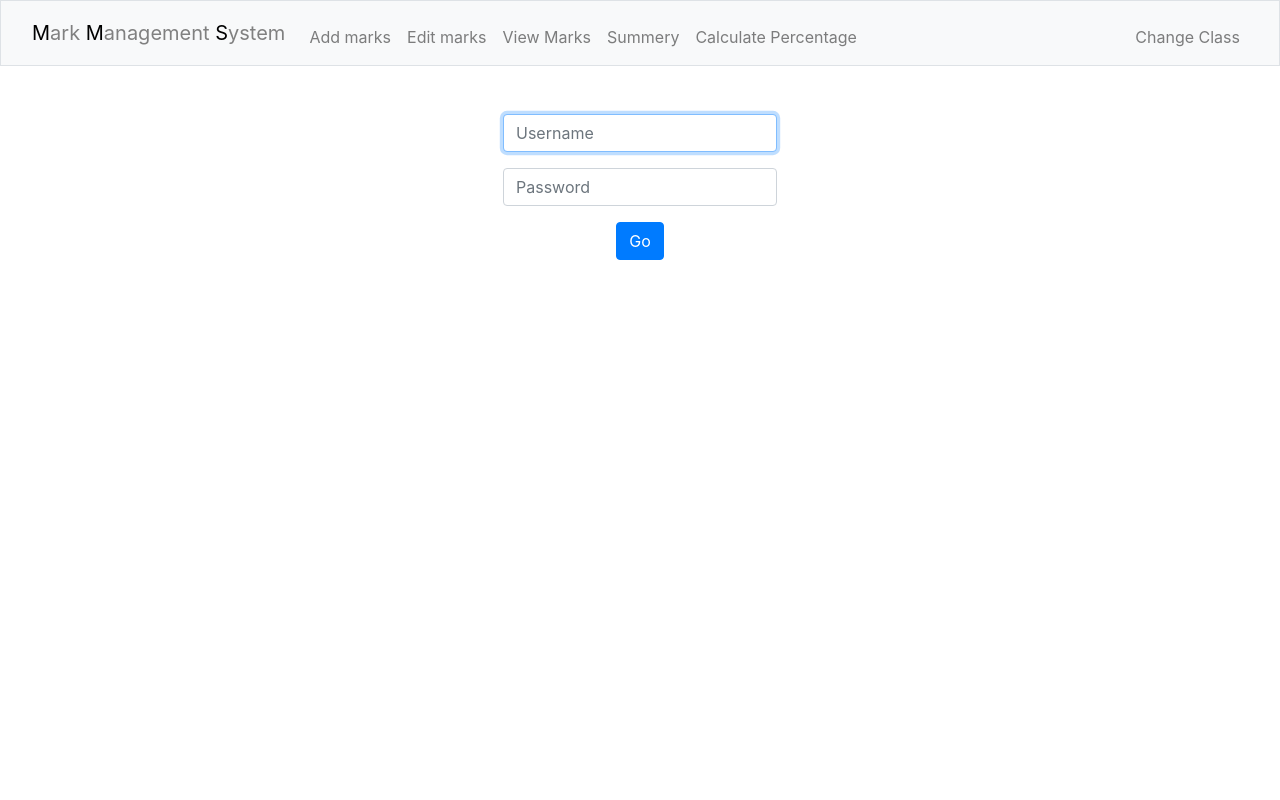
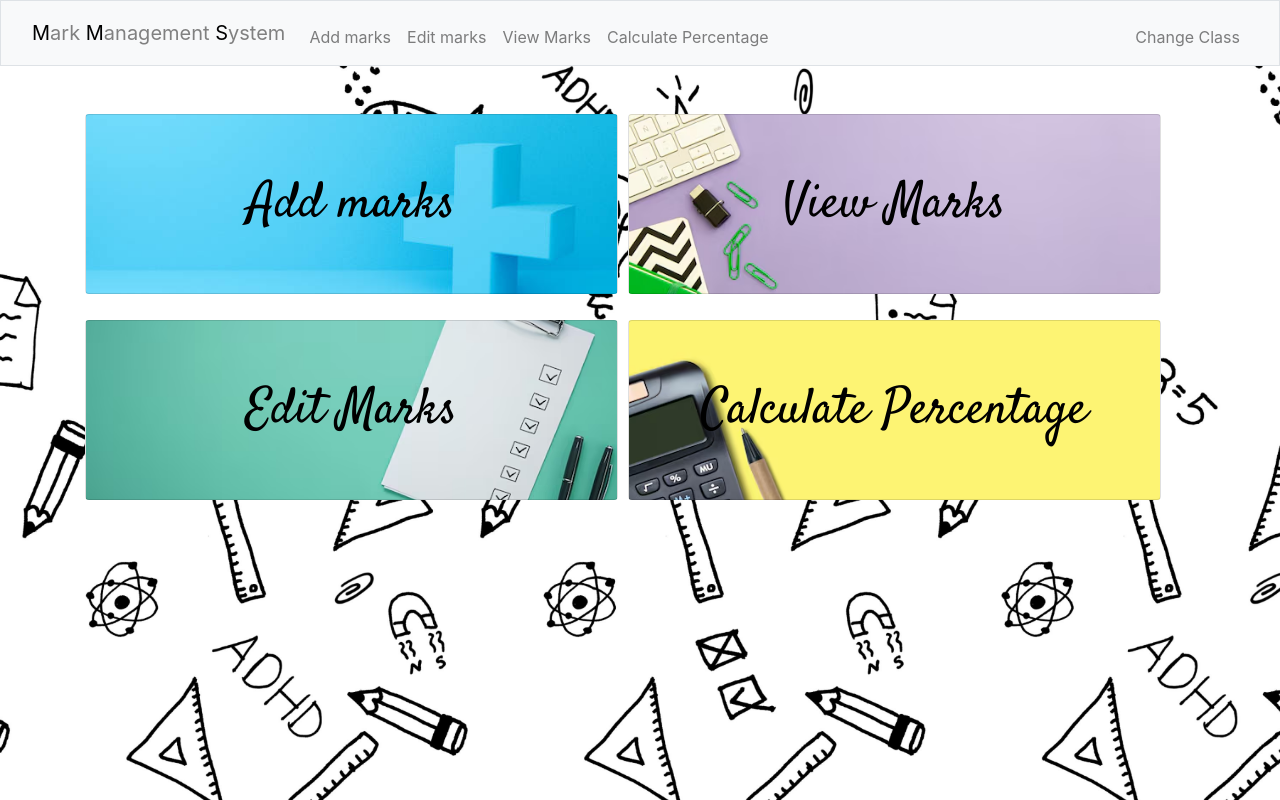
Before and after one commit to yasithbuddhima/Mark-Management-System, a Flask app: page / in a window 1280 px wide. Run offline with Flask 3, Linux system fonts and the light colour scheme; the visitor is signed in with stand-in values (Sample User, id 1); some libraries are stand-ins or nearby versions.

Commit message:
Implement home page

```diff
--- a/app.py
+++ b/app.py
@@ -31,7 +31,6 @@ def login_required(f):
     return decorated_function
 
 @app.route('/')
-@login_required
 def index():
     return render_template('index.html')
 
--- a/static/styles.css
+++ b/static/styles.css
@@ -66,3 +66,98 @@ input {
     background-color: white; /* Background color to cover other content */
     z-index: 10; /* Higher z-index to appear above other cells */
 }
+
+.mainDiv{
+    display: flex;
+    flex-wrap: wrap;
+}
+@media (min-width: 768px) {
+    .flex-item {
+        flex: 0 0 48%; /* Two items per row with some gap */
+        margin-bottom: 10px; /* Space between rows */
+        padding: 0px;
+    }
+}
+.flex-item {
+    color: white;
+    padding: 00px;
+    text-align: center;
+    border-radius: 5px;
+    box-sizing: border-box;
+    margin-right: 10px;
+    justify-content: space-around;
+
+}
+/* Styles for phone screens */
+@media (max-width: 767px) {
+    .flex-item {
+        flex: 0 0 100%; /* One item per row */
+        margin-bottom: 10px;
+
+    }
+}
+
+.satisfy-regular {
+    font-family: "Satisfy", cursive;
+    font-weight: 400;
+    font-style: normal;
+    font-size: 50px;
+  }
+
+  .card {
+    background-size: cover; /* Scale the image to cover the entire element */
+    background-position: center; /* Center the image */
+    background-repeat: no-repeat; /* Prevent the image from repeating */
+    width: 100%; /* Set a width for the element */
+    height: 180px; /* Set a height for the element (adjust as needed) */
+}
+.add{
+    background-image: url("add.jpg"); /* Correctly referencing the image URL */
+
+}
+
+.edit{
+    background-image: url("edit.png");
+}
+.view{
+    background-image: url("view.png");
+}
+
+.calc{
+    background-image: url("calc.png");
+}
+body{
+    background-image: url("background.jpg");
+    background-size: cover; /* Scale the image to cover the entire element */
+    background-position: center; /* Center the image */
+    background-repeat: no-repeat; /* Prevent the image from repeating */
+    width: 100%; /* Set a width for the element */
+    height: 100vh;
+
+}
+.home a{
+    text-decoration: none;  /* Remove underline */
+    color: inherit;         /* Inherit color from parent element */
+    background: none;      /* Remove background */
+    border: none;          /* Remove border */
+    padding: 0;            /* Remove padding */
+    margin: 0;             /* Remove margin */
+    display: block;        /* Make the link a block element */
+    width: 100%;           /* Full width */
+    height: auto;          /* Height auto to fit content */
+    cursor: pointer;
+}
+
+
+
+.blurreddiv{
+    display: inline-block;
+    background-color: rgba(0, 0, 0, 0.6);
+    border-color: #f70505;
+    border-radius: 10px;
+    border: 2px;
+    padding: 50px 5vw;
+    max-height: 100vh;
+    max-width: 100vw;
+    border-style:solid;
+}
--- a/templates/index.html
+++ b/templates/index.html
@@ -5,13 +5,12 @@
 {% endblock %}
 
 {% block main %}
-    <form action="/login" method="post">
-        <div class="mb-3">
-            <input autocomplete="off" autofocus class="form-control mx-auto w-auto" name="username" placeholder="Username" type="text">
-        </div>
-        <div class="mb-3">
-            <input class="form-control mx-auto w-auto" name="password" placeholder="Password" type="password">
-        </div>
-        <button class="btn btn-primary" type="submit">Go</button>
-    </form>
+
+    <div class="mainDiv flex-container ">
+        <a href="/addmarks" class="home flex-item"  style="text-decoration: none;"><div class="card satisfy-regular flex-item text-black add  mb-3 ">Add marks</div></a>
+        <a href="/marksheet"  class="home flex-item" style="text-decoration: none;"><div class="card satisfy-regular flex-item text-black view mb-3">View Marks</div></a>
+        <a href="/editmarks"  class="home flex-item" style="text-decoration: none;"><div class="card satisfy-regular flex-item text-black edit mb-3">Edit Marks</div></a>
+        <a href="/percentage" class="home flex-item" style="text-decoration: none;"><div class="card satisfy-regular flex-item text-black calc mb-3">Calculate Percentage</div></a>
+    </div>
+
 {% endblock %}
--- a/templates/layout.html
+++ b/templates/layout.html
@@ -13,6 +13,9 @@
     <link rel="stylesheet" href="https://stackpath.bootstrapcdn.com/bootstrap/4.5.2/css/bootstrap.min.css">
     <script type="module" src="https://unpkg.com/ionicons@7.1.0/dist/ionicons/ionicons.esm.js"></script>
     <script nomodule src="https://unpkg.com/ionicons@7.1.0/dist/ionicons/ionicons.js"></script>
+    <link rel="preconnect" href="https://fonts.googleapis.com">
+    <link rel="preconnect" href="https://fonts.gstatic.com" crossorigin>
+    <link href="https://fonts.googleapis.com/css2?family=Dancing+Script:wght@400..700&family=Satisfy&display=swap" rel="stylesheet">
 </head>
 <body>
     <nav class="bg-light border navbar navbar-expand-md navbar-light">
@@ -27,7 +30,6 @@
                         <li class="nav-item"><a class="nav-link" href="/addmarks">Add marks</a></li>
                         <li class="nav-item"><a class="nav-link" href="/editmarks">Edit marks</a></li>
                         <li class="nav-item"><a class="nav-link" href="/marksheet">View Marks</a></li>
-                        <li class="nav-item"><a class="nav-link" href="/summery">Summery</a></li>
                         <li class="nav-item"><a class="nav-link" href="/percentage">Calculate Percentage</a></li>
                     </ul>
                     <ul class="navbar-nav ms-auto mt-2">
```
Also changed, not shown: static/add.jpg (added), static/background.jpg (added), static/calc.png (added), static/edit.png (added), static/view.png (added).
